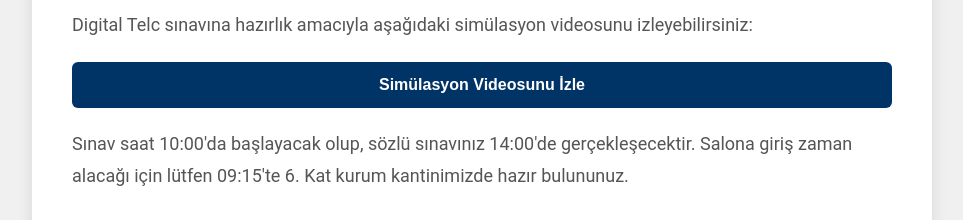
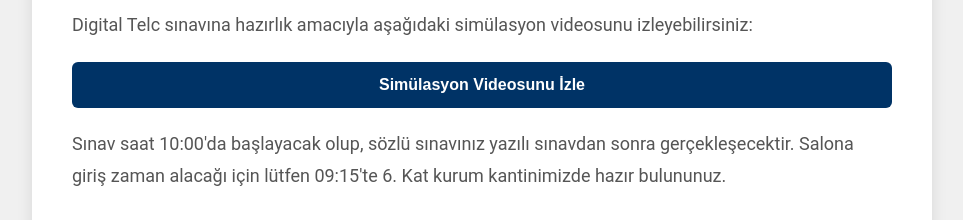
Before and after one commit to onurqlp/TELC_KAYIT, a plain HTML site: page index.html in a window 1280 px wide. Shown: the part 840-1060 px from the top of the page, without its empty margins (158-1121 px from the left). Drawn offline with Linux system fonts and the light colour scheme.

Commit message:
Update index.html

```diff
--- a/index.html
+++ b/index.html
@@ -203,7 +203,7 @@
             <p>Digital Telc sınavına hazırlık amacıyla aşağıdaki simülasyon videosunu izleyebilirsiniz:</p>
             <button onclick="window.open('https://www.youtube.com/watch?v=FuLWdLeU_88&t=98s')">Simülasyon Videosunu İzle</button>
 
-            <p>Sınav saat 10:00'da başlayacak olup, sözlü sınavınız 14:00'de gerçekleşecektir. Salona giriş zaman alacağı için lütfen 09:15'te 6. Kat kurum kantinimizde hazır bulununuz.</p>
+            <p>Sınav saat 10:00'da başlayacak olup, sözlü sınavınız yazılı sınavdan sonra gerçekleşecektir. Salona giriş zaman alacağı için lütfen 09:15'te 6. Kat kurum kantinimizde hazır bulununuz.</p>
 
             <h3>Konuşma Sınavı Videoları</h3>
             <button onclick="window.open('https://youtube.com/playlist?list=PLlPnminIi7ZF5aBxG4UZZ5I7wg9yh06S2&si=0lpHahiI-1K_ICVC')">Konuşma Sınavı Videolarını İzle</button>
```
